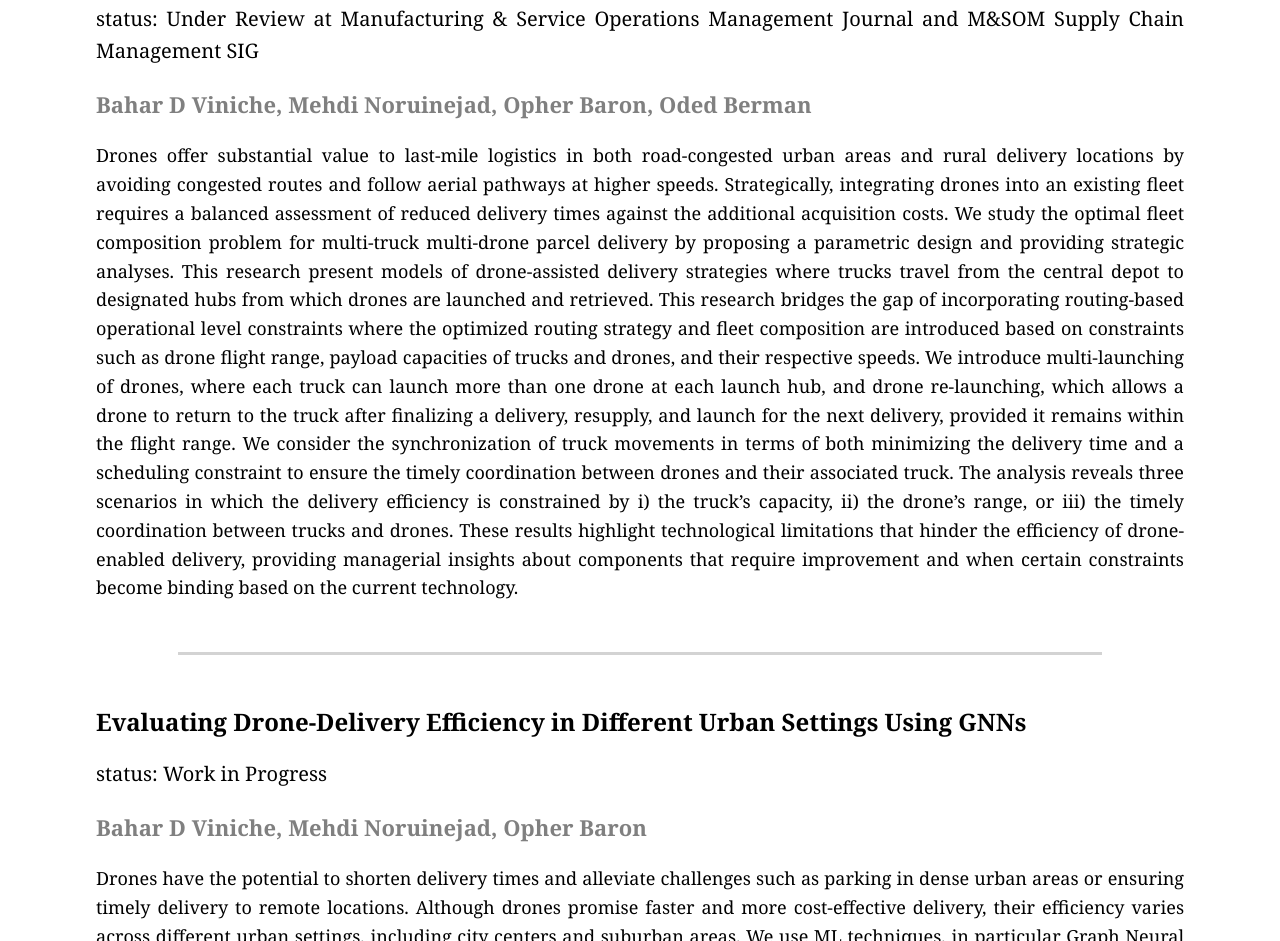
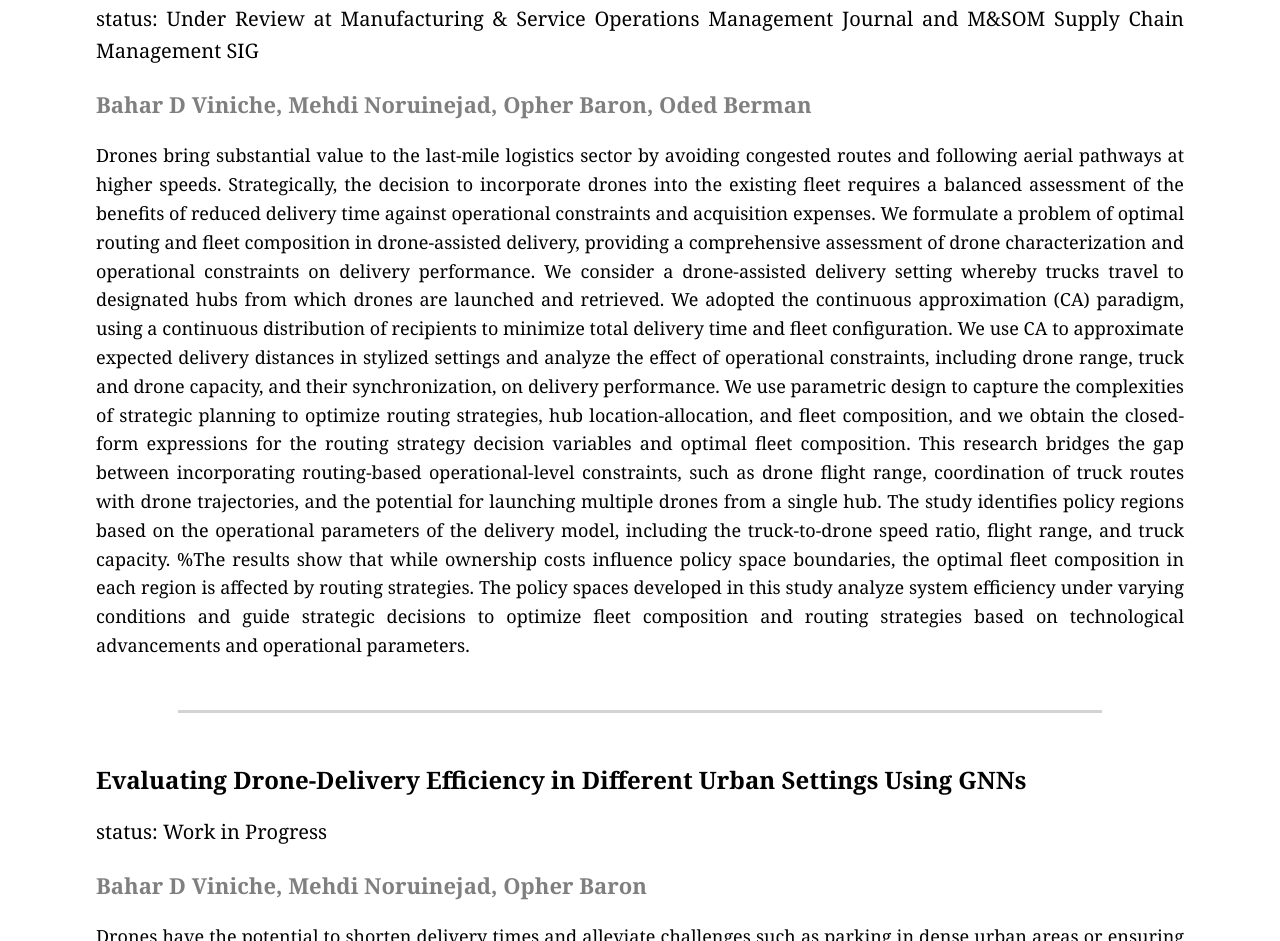
Before and after one commit to bahardv/bahardv.github.io, a plain HTML site: page research.html in a window 1280 px wide. Shown: the part 802-1743 px from the top of the page. Drawn offline with Linux system fonts and the light colour scheme.

Commit message:
updating drone abstract

```diff
--- a/research.html
+++ b/research.html
@@ -53,9 +53,9 @@
             </p>
             <h3 style="color: grey;">Bahar D Viniche, Mehdi Noruinejad, Opher Baron, Oded Berman</h3>
             <p style="font-size: 18px;">
-                Drones offer substantial value to last-mile logistics in both road-congested urban areas and rural delivery locations by avoiding congested routes and follow aerial pathways at higher speeds. Strategically, integrating drones into an existing fleet requires a balanced assessment of reduced delivery times against the additional acquisition costs. We study the optimal fleet composition problem for multi-truck multi-drone parcel delivery by proposing a parametric design and providing strategic analyses. This research present models of drone-assisted delivery strategies where trucks travel from the central depot to designated hubs from which drones are launched and retrieved. This research bridges the gap of incorporating routing-based operational level constraints where the optimized routing strategy and fleet composition are introduced based on constraints such as drone flight range, payload capacities of trucks and drones, and their respective speeds.
-                We introduce multi-launching of drones, where each truck can launch more than one drone at each launch hub, and drone re-launching, which allows a drone to return to the truck after finalizing a delivery, resupply, and launch for the next delivery, provided it remains within the flight range. We consider the synchronization of truck movements in terms of both minimizing the delivery time and a scheduling constraint to ensure the timely coordination between drones and their associated truck.
-                The analysis reveals three scenarios in which the delivery efficiency is constrained by i) the truck’s capacity, ii) the drone’s range, or iii) the timely coordination between trucks and drones. These results highlight technological limitations that hinder the efficiency of drone-enabled delivery, providing managerial insights about components that require improvement and when certain constraints become binding based on the current technology.
+                Drones bring substantial value to the last-mile logistics sector by avoiding congested routes and following aerial pathways at higher speeds. Strategically, the decision to incorporate drones into the existing fleet requires a balanced assessment of the benefits of reduced delivery time against operational constraints and acquisition expenses. We formulate a problem of optimal routing and fleet composition in drone-assisted delivery, providing a comprehensive assessment of drone characterization and operational constraints on delivery performance. We consider a drone-assisted delivery setting whereby trucks travel to designated hubs from which drones are launched and retrieved.
+                We adopted the continuous approximation (CA) paradigm, using a continuous distribution of recipients to minimize total delivery time and fleet configuration. We use CA to approximate expected delivery distances in stylized settings and analyze the effect of operational constraints, including drone range, truck and drone capacity, and their synchronization, on delivery performance. We use parametric design to capture the complexities of strategic planning to optimize routing strategies, hub location-allocation, and fleet composition, and we obtain the closed-form expressions for the routing strategy decision variables and optimal fleet composition.
+                This research bridges the gap between incorporating routing-based operational-level constraints, such as drone flight range, coordination of truck routes with drone trajectories, and the potential for launching multiple drones from a single hub. The study identifies policy regions based on the operational parameters of the delivery model, including the truck-to-drone speed ratio, flight range, and truck capacity. %The results show that while ownership costs influence policy space boundaries, the optimal fleet composition in each region is affected by routing strategies. The policy spaces developed in this study analyze system efficiency under varying conditions and guide strategic decisions to optimize fleet composition and routing strategies based on technological advancements and operational parameters.
             </p>
             <!-- Subtle grey line -->
             <hr style="border: none; border-top: 3px solid lightgrey; margin: 50px auto; width: 85%;">
```
